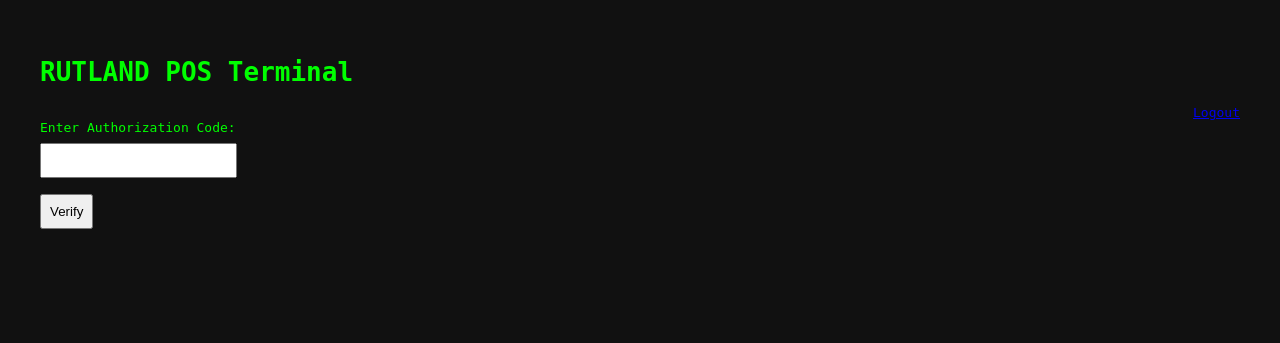
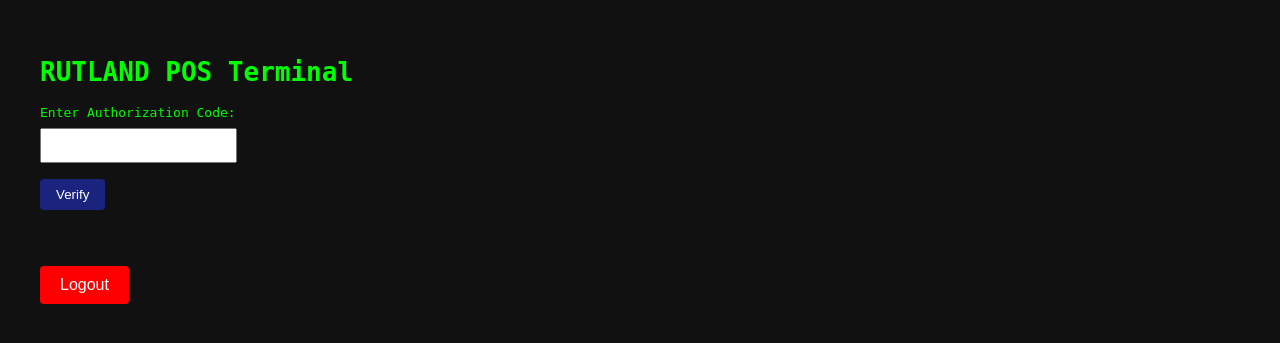
Before and after one commit to lloydsmorgan/usa, a Flask app: page /auth in a window 1280 px wide. Shown: the top 343 px of the page. Run offline with Flask 3, Linux system fonts and the light colour scheme; the visitor is signed in with stand-in values (Sample User, id 1).

Commit message:
adding favicon and logout button

```diff
--- a/static/style.css
+++ b/static/style.css
@@ -8,3 +8,15 @@ input, button {
     margin: 0.5rem 0;
     padding: 0.5rem;
 }
+button {
+    padding: 8px 16px;
+    background-color: #1a237e;
+    color: white;
+    border: none;
+    border-radius: 4px;
+    cursor: pointer;
+}
+
+button:hover {
+    background-color: #3949ab;
+}
--- a/templates/base.html
+++ b/templates/base.html
@@ -5,10 +5,39 @@
     <title>RUTLAND POS</title>
     <link rel="manifest" href="{{ url_for('static', filename='manifest.json') }}">
     <meta name="theme-color" content="#1a237e">
-    <link rel="icon" href="{{ url_for('static', filename='logo.jpg') }}">
+    <link rel="icon" href="{{ url_for('static', filename='favicon.ico') }}" type="image/x-icon">
     <link rel="stylesheet" href="{{ url_for('static', filename='style.css') }}">
+    <style>
+        .logout-footer {
+            margin-top: 40px;
+            text-align: left;
+        }
+
+        .logout-footer button {
+            padding: 10px 20px;
+            background-color: red;
+            color: white;
+            border: none;
+            border-radius: 4px;
+            font-size: 16px;
+        }
+    </style>
 </head>
 <body>
+    <div class="container">
+        <h1>RUTLAND POS Terminal</h1>
+
+        {% block content %}{% endblock %}
+    </div>
+
+    {% if session.logged_in %}
+    <div class="logout-footer">
+        <a href="{{ url_for('logout') }}">
+            <button>Logout</button>
+        </a>
+    </div>
+    {% endif %}
+
     <script>
         if ('serviceWorker' in navigator) {
             navigator.serviceWorker.register('/static/service-worker.js')
@@ -16,15 +45,5 @@
                 .catch(err => console.error("❌ Service Worker failed:", err));
         }
     </script>
-
-    <div class="container">
-        <h1>RUTLAND POS Terminal</h1>
-
-        {% if session.logged_in and request.endpoint not in ['login', 'change_password'] %}
-            <div style="text-align: right;"><a href="{{ url_for('logout') }}">Logout</a></div>
-        {% endif %}
-
-        {% block content %}{% endblock %}
-    </div>
 </body>
 </html>
--- a/templates/success.html
+++ b/templates/success.html
@@ -4,7 +4,7 @@
 <p>Transaction ID: {{ txn_id }}</p>
 <p>Card ending in: **** **** **** {{ pan }}</p>
 <p> We have sent a copy of receipt to your merchant email. Please check your merchant email inbox.</p>
-<a href="{{ url_for('receipt') }}" class="btn">View Receipt</a>
-<a href="{{ url_for('home') }}" class="btn">New Transaction</a>
+<a href="{{ url_for('receipt') }}" class="btn"><button>View Receipt<button></a>
+<a href="{{ url_for('home') }}" class="btn"><button>New Transaction<button></a>
 
 {% endblock %}
```
Also changed, not shown: static/favicon.ico (added).
